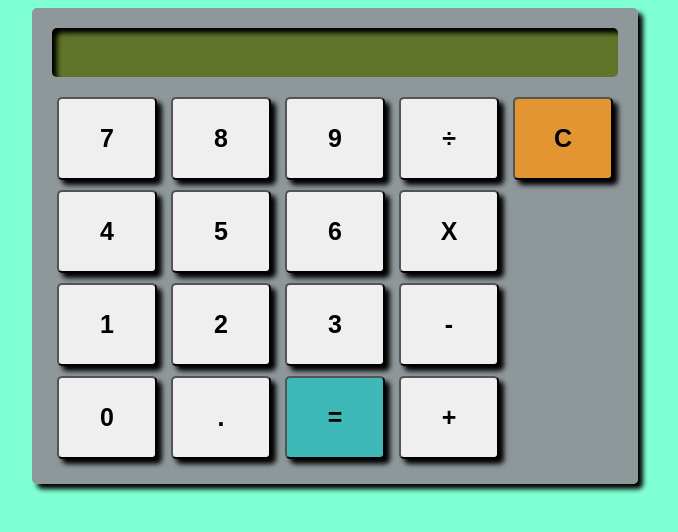
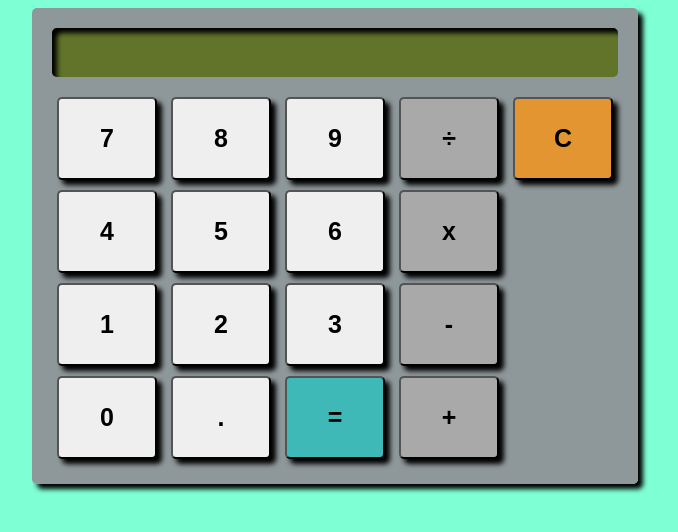
Before and after one commit to Byronwww/odin-project-calculator, a website: page index.html in a window 1280 px wide. Shown: the whole page, without its empty margins (305-983 px from the left). Drawn offline with Linux system fonts and the light colour scheme; a web font is replaced by a local one.

Commit message:
added color to operator buttons
made x lowercase to fit with style of other operator buttons

```diff
--- a/index.html
+++ b/index.html
@@ -26,7 +26,7 @@
             <button id="button4">4</button>
             <button id="button5">5</button>
             <button id="button6">6</button>
-            <button id="buttonMultiplication">X</button>
+            <button id="buttonMultiplication">x</button>
           </div>
 
           <div class="buttonsMiddleBottomRow">
--- a/styles.css
+++ b/styles.css
@@ -14,6 +14,10 @@ body{
 
 #buttonClear{
     background-color: rgb(226, 149, 49);
+}
+
+#buttonAddition, #buttonSubtraction, #buttonMultiplication, #buttonDivision {
+    background-color: darkgray;
 }
 
 button{
```
